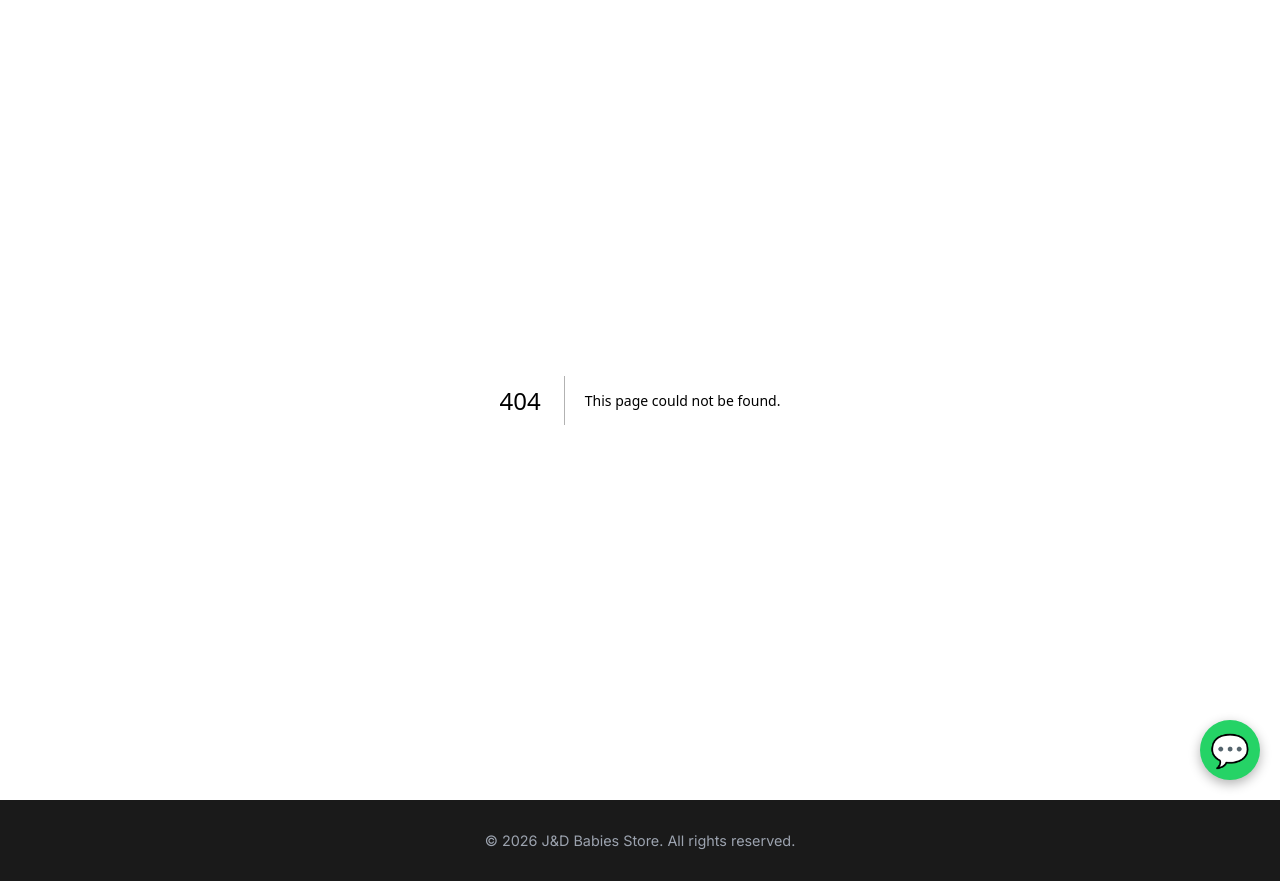
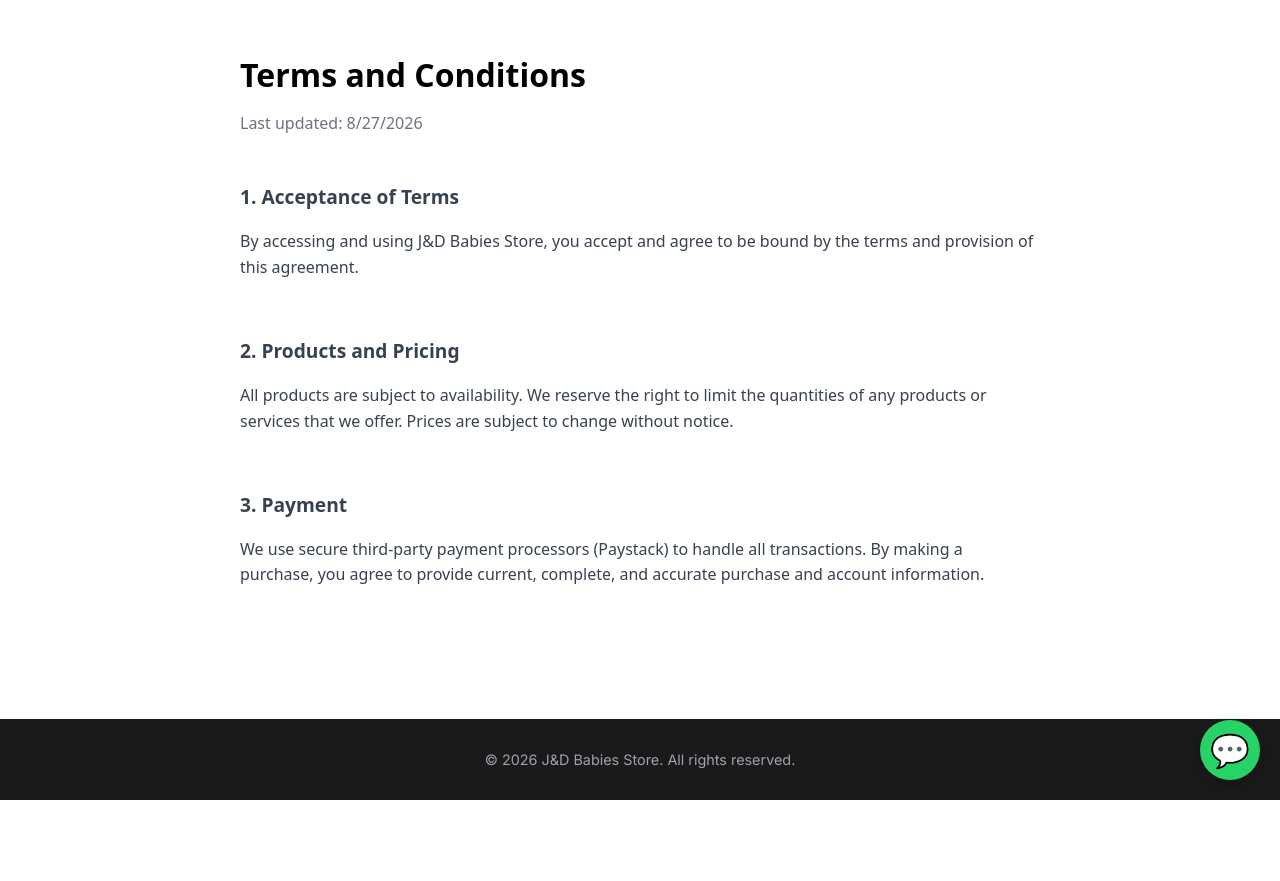
Before and after one commit to okivictor01-bit/J-D, a Next.js app: page /terms in a window 1280 px wide. Before the commit this address had no page. After the commit the page ends 800 px from the top, so only its background shows below. Built offline with nearby package versions, Linux system fonts and the light colour scheme.

Commit message:
Create page.tsx

```diff
--- /dev/null
+++ b/app/terms/page.tsx
@@ -0,0 +1,23 @@
+export default function Terms() {
+  return (
+    <main style={{ fontFamily: 'system-ui, sans-serif', maxWidth: '800px', margin: '0 auto', padding: '2rem 1rem' }}>
+      <h1 style={{ fontSize: '2rem', marginBottom: '1rem' }}>Terms and Conditions</h1>
+      <p style={{ color: '#6b7280', marginBottom: '2rem' }}>Last updated: {new Date().toLocaleDateString()}</p>
+
+      <div style={{ display: 'flex', flexDirection: 'column', gap: '1.5rem', color: '#374151', lineHeight: '1.6' }}>
+        <section>
+          <h2 style={{ fontSize: '1.2rem', marginBottom: '0.5rem' }}>1. Acceptance of Terms</h2>
+          <p>By accessing and using J&D Babies Store, you accept and agree to be bound by the terms and provision of this agreement.</p>
+        </section>
+        <section>
+          <h2 style={{ fontSize: '1.2rem', marginBottom: '0.5rem' }}>2. Products and Pricing</h2>
+          <p>All products are subject to availability. We reserve the right to limit the quantities of any products or services that we offer. Prices are subject to change without notice.</p>
+        </section>
+        <section>
+          <h2 style={{ fontSize: '1.2rem', marginBottom: '0.5rem' }}>3. Payment</h2>
+          <p>We use secure third-party payment processors (Paystack) to handle all transactions. By making a purchase, you agree to provide current, complete, and accurate purchase and account information.</p>
+        </section>
+      </div>
+    </main>
+  );
+}
```
